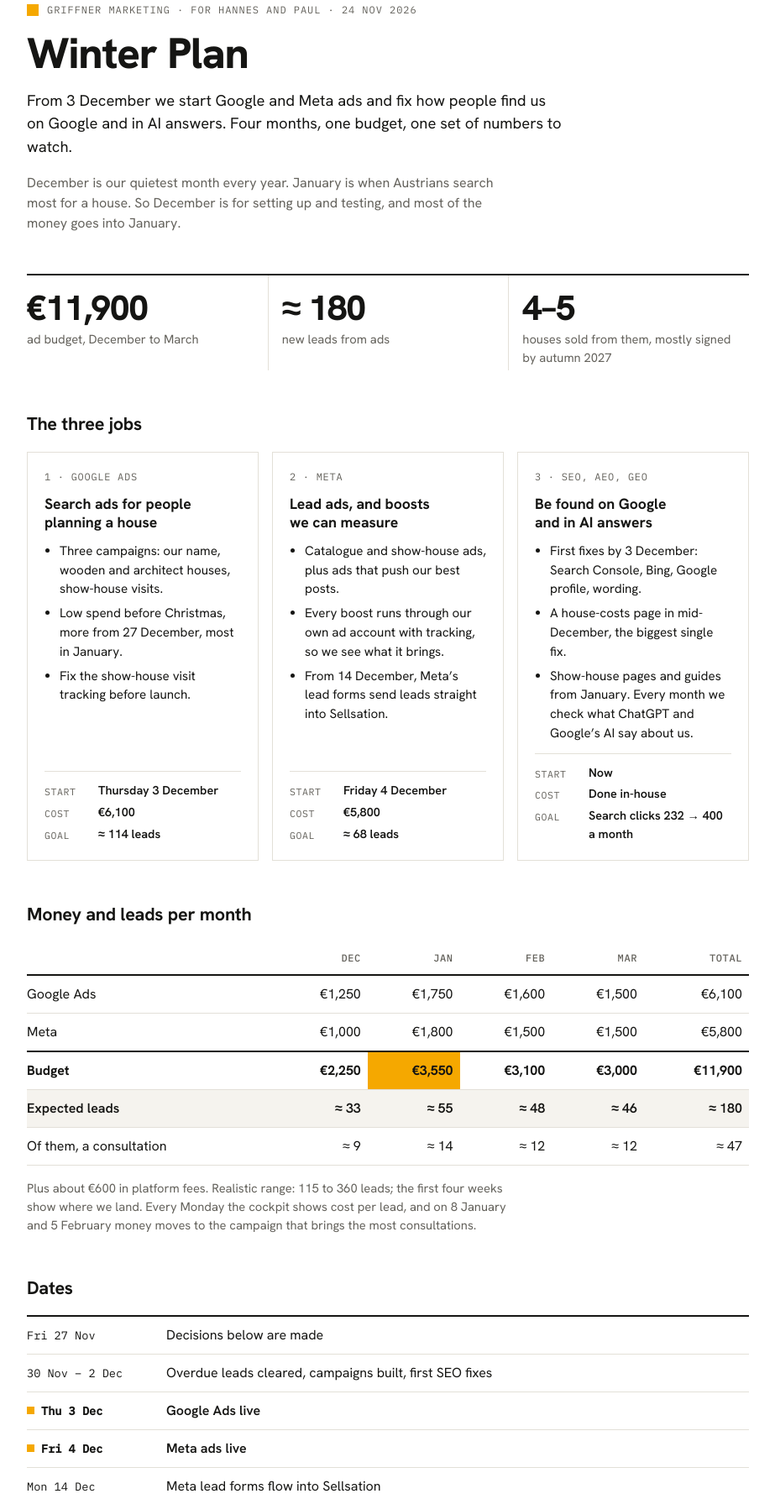
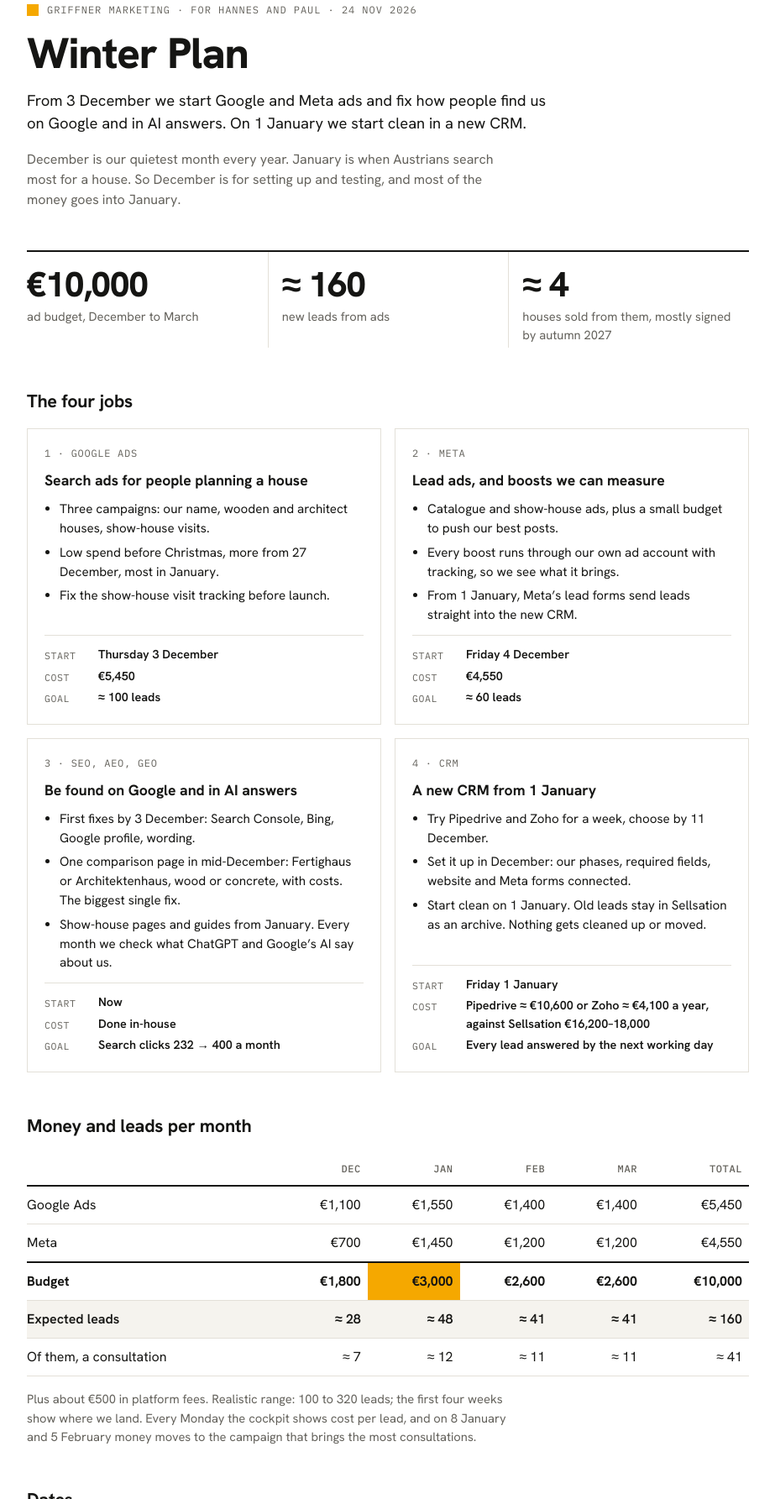
Before and after one commit to paulborlovan-bb/griffner-concepts-preview, a plain HTML site: page winterplan/index.html in a window 1280 px wide. Shown: the part 37-1822 px from the top of the page at 84% size, without its empty margins (178-1101 px from the left). Drawn offline with Linux system fonts and the light colour scheme.

Commit message:
Winter Plan: €10.000, Vergleichsseite, neues CRM ab 1. Jänner

```diff
--- a/winterplan/index.html
+++ b/winterplan/index.html
@@ -59,8 +59,7 @@ header { display: flex; flex-direction: column; gap: 16px; }
 .nums span { color: var(--muted); font-size: 0.92rem; }
 
 section { display: flex; flex-direction: column; gap: 16px; }
-.jobs { display: grid; grid-template-columns: repeat(3, minmax(0, 1fr)); gap: 16px; }
-@media (max-width: 820px) { .jobs { grid-template-columns: 1fr; } }
+.jobs { display: grid; grid-template-columns: repeat(2, minmax(0, 1fr)); gap: 16px; }
 .job { border: 1px solid var(--line); padding: 20px; display: flex; flex-direction: column; gap: 12px; min-width: 0; }
 .job .k { font-family: var(--font-mono); font-size: 0.75rem; letter-spacing: 0.06em; text-transform: uppercase; color: var(--muted); }
 .job ul { margin: 0; padding-left: 18px; display: flex; flex-direction: column; gap: 6px; font-size: 0.95rem; }
@@ -91,10 +90,6 @@ td.hi { background: var(--accent); color: var(--on-accent); font-weight: 700; }
 .dec li::before { content: counter(d); font-family: var(--font-mono); font-size: 0.8rem; color: var(--muted); padding-top: 2px; }
 .dec li small { display: block; color: var(--muted); font-size: 0.85rem; }
 
-footer { color: var(--muted); font-size: 0.9rem; border-top: 1px solid var(--line); padding-top: 16px; }
-a { color: var(--fg); text-decoration-color: var(--accent); text-decoration-thickness: 2px; text-underline-offset: 3px; }
-a:focus-visible { outline: 2px solid var(--accent); outline-offset: 2px; }
-
 @media (max-width: 640px) {
   .jobs, .dec { grid-template-columns: 1fr; }
   .nums { grid-template-columns: 1fr; }
@@ -102,7 +97,7 @@ a:focus-visible { outline: 2px solid var(--accent); outline-offset: 2px; }
   .dates li { grid-template-columns: 1fr; gap: 2px; }
 }
 </style>
-<style>html{-webkit-text-size-adjust:100%} body{margin:0} :root{color-scheme:light}</style>
+<style>html{-webkit-text-size-adjust:100%} body{margin:0}</style>
 </head>
 <body>
 
@@ -110,18 +105,18 @@ a:focus-visible { outline: 2px solid var(--accent); outline-offset: 2px; }
   <header>
     <div class="eyebrow">GRIFFNER Marketing · for Hannes and Paul · 24 Nov 2026</div>
     <h1>Winter Plan</h1>
-    <p class="lede">From 3 December we start Google and Meta ads and fix how people find us on Google and in AI answers. Four months, one budget, one set of numbers to watch.</p>
+    <p class="lede">From 3 December we start Google and Meta ads and fix how people find us on Google and in AI answers. On 1 January we start clean in a new CRM.</p>
     <p class="why">December is our quietest month every year. January is when Austrians search most for a house. So December is for setting up and testing, and most of the money goes into January.</p>
   </header>
 
   <div class="nums">
-    <div><b>€11,900</b><span>ad budget, December to March</span></div>
-    <div><b>≈ 180</b><span>new leads from ads</span></div>
-    <div><b>4–5</b><span>houses sold from them, mostly signed by autumn 2027</span></div>
+    <div><b>€10,000</b><span>ad budget, December to March</span></div>
+    <div><b>≈ 160</b><span>new leads from ads</span></div>
+    <div><b>≈ 4</b><span>houses sold from them, mostly signed by autumn 2027</span></div>
   </div>
 
   <section>
-    <h2>The three jobs</h2>
+    <h2>The four jobs</h2>
     <div class="jobs">
       <article class="job">
         <div class="k">1 · Google Ads</div>
@@ -133,22 +128,22 @@ a:focus-visible { outline: 2px solid var(--accent); outline-offset: 2px; }
         </ul>
         <dl>
           <dt>Start</dt><dd>Thursday 3 December</dd>
-          <dt>Cost</dt><dd>€6,100</dd>
-          <dt>Goal</dt><dd>≈ 114 leads</dd>
+          <dt>Cost</dt><dd>€5,450</dd>
+          <dt>Goal</dt><dd>≈ 100 leads</dd>
         </dl>
       </article>
       <article class="job">
         <div class="k">2 · Meta</div>
         <h3>Lead ads, and boosts we can measure</h3>
         <ul>
-          <li>Catalogue and show-house ads, plus ads that push our best posts.</li>
+          <li>Catalogue and show-house ads, plus a small budget to push our best posts.</li>
           <li>Every boost runs through our own ad account with tracking, so we see what it brings.</li>
-          <li>From 14 December, Meta’s lead forms send leads straight into Sellsation.</li>
+          <li>From 1 January, Meta’s lead forms send leads straight into the new CRM.</li>
         </ul>
         <dl>
           <dt>Start</dt><dd>Friday 4 December</dd>
-          <dt>Cost</dt><dd>€5,800</dd>
-          <dt>Goal</dt><dd>≈ 68 leads</dd>
+          <dt>Cost</dt><dd>€4,550</dd>
+          <dt>Goal</dt><dd>≈ 60 leads</dd>
         </dl>
       </article>
       <article class="job">
@@ -156,13 +151,27 @@ a:focus-visible { outline: 2px solid var(--accent); outline-offset: 2px; }
         <h3>Be found on Google and in AI answers</h3>
         <ul>
           <li>First fixes by 3 December: Search Console, Bing, Google profile, wording.</li>
-          <li>A house-costs page in mid-December, the biggest single fix.</li>
+          <li>One comparison page in mid-December: Fertighaus or Architektenhaus, wood or concrete, with costs. The biggest single fix.</li>
           <li>Show-house pages and guides from January. Every month we check what ChatGPT and Google’s AI say about us.</li>
         </ul>
         <dl>
           <dt>Start</dt><dd>Now</dd>
           <dt>Cost</dt><dd>Done in-house</dd>
           <dt>Goal</dt><dd>Search clicks 232 → 400 a month</dd>
+        </dl>
+      </article>
+      <article class="job">
+        <div class="k">4 · CRM</div>
+        <h3>A new CRM from 1 January</h3>
+        <ul>
+          <li>Try Pipedrive and Zoho for a week, choose by 11 December.</li>
+          <li>Set it up in December: our phases, required fields, website and Meta forms connected.</li>
+          <li>Start clean on 1 January. Old leads stay in Sellsation as an archive. Nothing gets cleaned up or moved.</li>
+        </ul>
+        <dl>
+          <dt>Start</dt><dd>Friday 1 January</dd>
+          <dt>Cost</dt><dd>Pipedrive ≈ €10,600 or Zoho ≈ €4,100 a year, against Sellsation €16,200–18,000</dd>
+          <dt>Goal</dt><dd>Every lead answered by the next working day</dd>
         </dl>
       </article>
     </div>
@@ -174,28 +183,30 @@ a:focus-visible { outline: 2px solid var(--accent); outline-offset: 2px; }
       <table>
         <thead><tr><th></th><th>Dec</th><th>Jan</th><th>Feb</th><th>Mar</th><th>Total</th></tr></thead>
         <tbody>
-          <tr><td>Google Ads</td><td>€1,250</td><td>€1,750</td><td>€1,600</td><td>€1,500</td><td>€6,100</td></tr>
-          <tr><td>Meta</td><td>€1,000</td><td>€1,800</td><td>€1,500</td><td>€1,500</td><td>€5,800</td></tr>
-          <tr class="sum"><td>Budget</td><td>€2,250</td><td class="hi">€3,550</td><td>€3,100</td><td>€3,000</td><td>€11,900</td></tr>
-          <tr class="leads"><td>Expected leads</td><td>≈ 33</td><td>≈ 55</td><td>≈ 48</td><td>≈ 46</td><td>≈ 180</td></tr>
-          <tr><td>Of them, a consultation</td><td>≈ 9</td><td>≈ 14</td><td>≈ 12</td><td>≈ 12</td><td>≈ 47</td></tr>
+          <tr><td>Google Ads</td><td>€1,100</td><td>€1,550</td><td>€1,400</td><td>€1,400</td><td>€5,450</td></tr>
+          <tr><td>Meta</td><td>€700</td><td>€1,450</td><td>€1,200</td><td>€1,200</td><td>€4,550</td></tr>
+          <tr class="sum"><td>Budget</td><td>€1,800</td><td class="hi">€3,000</td><td>€2,600</td><td>€2,600</td><td>€10,000</td></tr>
+          <tr class="leads"><td>Expected leads</td><td>≈ 28</td><td>≈ 48</td><td>≈ 41</td><td>≈ 41</td><td>≈ 160</td></tr>
+          <tr><td>Of them, a consultation</td><td>≈ 7</td><td>≈ 12</td><td>≈ 11</td><td>≈ 11</td><td>≈ 41</td></tr>
         </tbody>
       </table>
     </div>
-    <p class="note">Plus about €600 in platform fees. Realistic range: 115 to 360 leads; the first four weeks show where we land. Every Monday the cockpit shows cost per lead, and on 8 January and 5 February money moves to the campaign that brings the most consultations.</p>
+    <p class="note">Plus about €500 in platform fees. Realistic range: 100 to 320 leads; the first four weeks show where we land. Every Monday the cockpit shows cost per lead, and on 8 January and 5 February money moves to the campaign that brings the most consultations.</p>
   </section>
 
   <section>
     <h2>Dates</h2>
     <ul class="dates">
       <li><span class="d">Fri 27 Nov</span><span>Decisions below are made</span></li>
-      <li><span class="d">30 Nov – 2 Dec</span><span>Overdue leads cleared, campaigns built, first SEO fixes</span></li>
+      <li><span class="d">30 Nov – 2 Dec</span><span>Campaigns built, first SEO fixes, CRM trials start</span></li>
       <li class="go"><span class="d">Thu 3 Dec</span><span>Google Ads live</span></li>
       <li class="go"><span class="d">Fri 4 Dec</span><span>Meta ads live</span></li>
-      <li><span class="d">Mon 14 Dec</span><span>Meta lead forms flow into Sellsation</span></li>
-      <li><span class="d">Mid-December</span><span>House-costs page live</span></li>
+      <li><span class="d">Fri 11 Dec</span><span>New CRM chosen and signed</span></li>
+      <li><span class="d">Mid-December</span><span>Comparison page live</span></li>
+      <li><span class="d">14–23 Dec</span><span>CRM set up, forms connected, team trained (about 2 hours each)</span></li>
       <li><span class="d">23 Dec – 5 Jan</span><span>One person answers new leads on 23, 28, 29, 30 Dec and 2, 5 Jan</span></li>
       <li><span class="d">From 27 Dec</span><span>Ad spend goes up for the January peak</span></li>
+      <li class="go"><span class="d">Fri 1 Jan</span><span>New CRM live, every new lead goes there</span></li>
       <li><span class="d">8 Jan · 5 Feb</span><span>Budget moves to the best campaigns</span></li>
       <li><span class="d">Early March</span><span>90-day review: keep what brings consultations under €300</span></li>
     </ul>
@@ -207,8 +218,9 @@ a:focus-visible { outline: 2px solid var(--accent); outline-offset: 2px; }
       <div>
         <h3>Hannes</h3>
         <ol>
-          <li><span>Budget of €11,900 for December to March<small>€2,250 in December, most in January</small></span></li>
-          <li><span>Use the word “Fertighaus” and show a price range<small>Needed for the house-costs page</small></span></li>
+          <li><span>Budget of €10,000 for December to March<small>€1,800 in December, most in January</small></span></li>
+          <li><span>New CRM from 1 January<small>Pipedrive or Zoho, final pick on 11 December</small></span></li>
+          <li><span>Use the word “Fertighaus” and show price ranges<small>Needed for the comparison page</small></span></li>
           <li><span>Which fairs we attend<small>Each one gets its own ad</small></span></li>
           <li><span>One filming day in a show house<small>Short clips for Meta and the website</small></span></li>
         </ol>
@@ -216,10 +228,11 @@ a:focus-visible { outline: 2px solid var(--accent); outline-offset: 2px; }
       <div>
         <h3>Paul, Sarah and sales</h3>
         <ol>
-          <li><span>Who clears the 73 overdue leads, and who is on call over the holidays<small>Sarah, sales</small></span></li>
+          <li><span>Who answers new leads over the holidays<small>Sarah, sales</small></span></li>
           <li><span>Are show houses open over the holidays?<small>Sales</small></span></li>
+          <li><span>Sellsation notice period, so we can cancel in time<small>Paul</small></span></li>
           <li><span>Meta house ads run in the Housing category<small>Paul</small></span></li>
-          <li><span>Meta lead connector and its privacy text<small>Paul</small></span></li>
+          <li><span>Meta lead forms and their privacy text<small>Paul</small></span></li>
         </ol>
       </div>
     </div>
```
